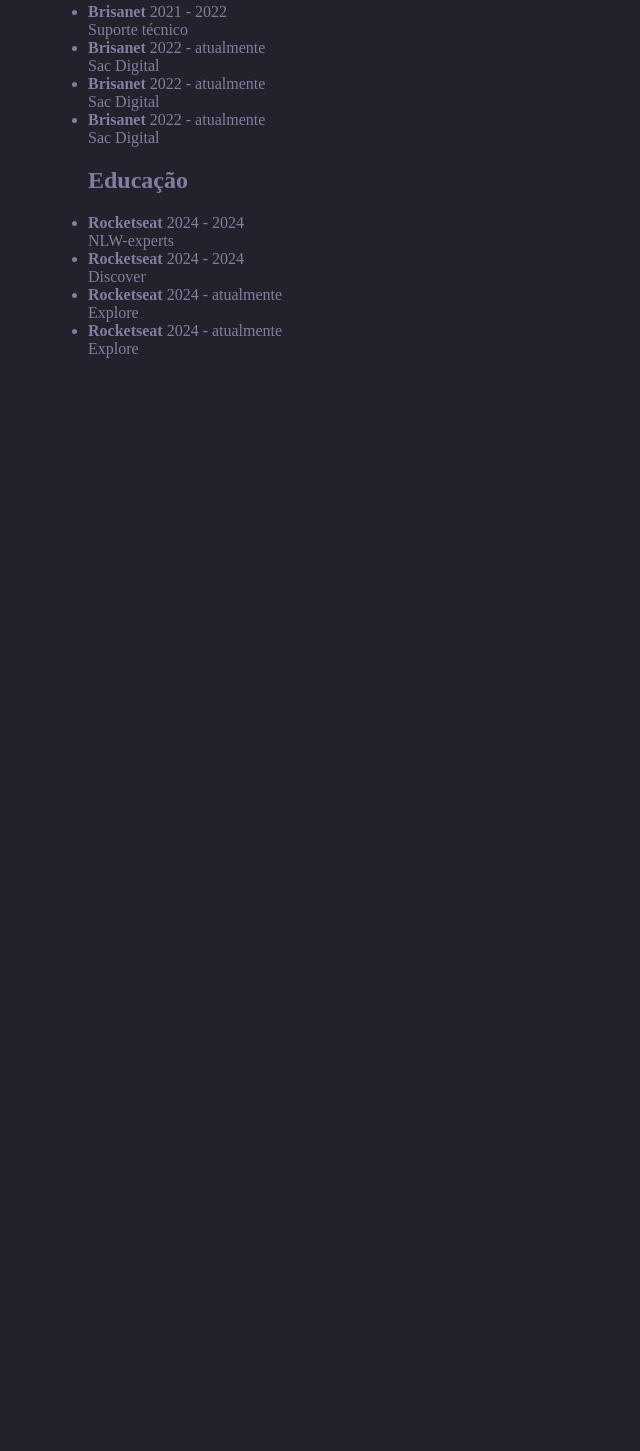
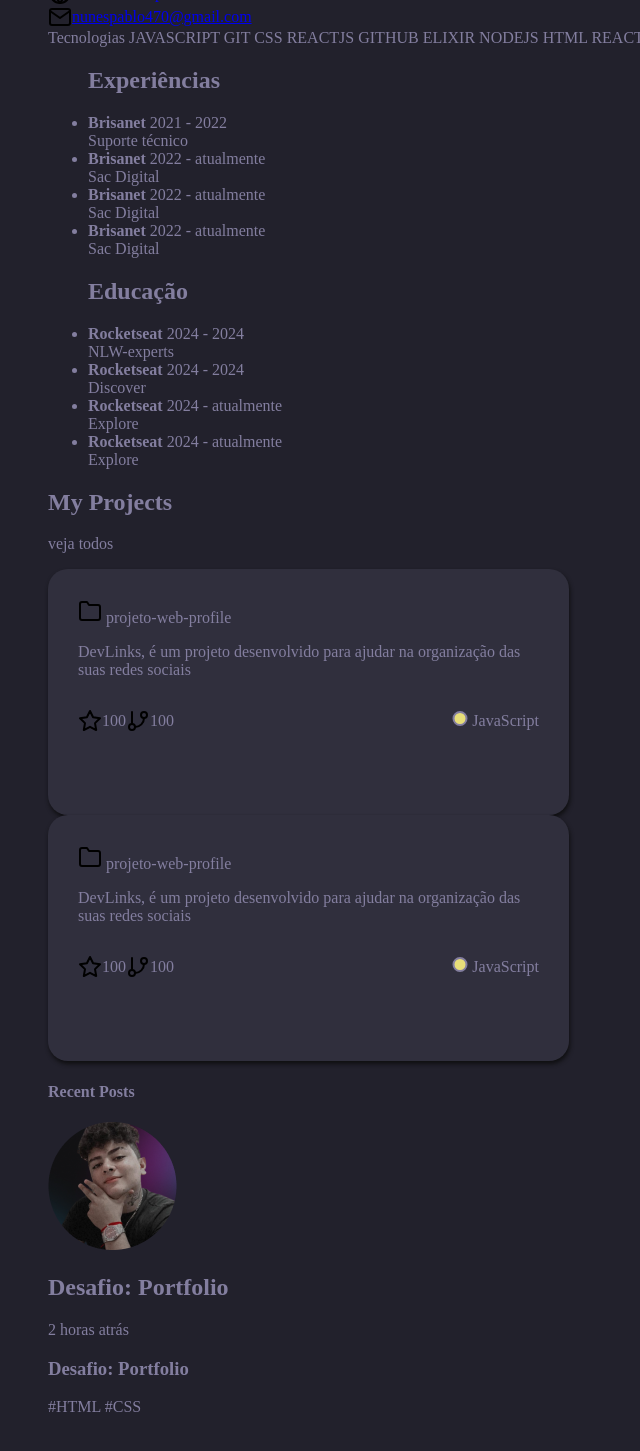
Before and after one commit to erikpablo/portfolio, a plain HTML site: page index.html in a window 1280 px wide. Shown: the part 479-1930 px from the top of the page, without its empty margins (0-640 px from the left). Before the commit the page ends 901 px from the top, so only its background shows below. Drawn offline with Linux system fonts and the light colour scheme.

Commit message:
add-html

```diff
--- a/index.html
+++ b/index.html
@@ -54,9 +54,17 @@
       </a>
     </nav>
 
-    <div id="technologies">
-      <h2>Tecnologias</h2>
-
+    <div id="tech">
+      <span>Tecnologias</hspan>
+      <span>JAVASCRIPT</span>
+      <span>GIT</span>
+      <span>CSS</span>
+      <span>REACTJS</span>
+      <span>GITHUB</span>
+      <span>ELIXIR</span>
+      <span>NODEJS</span>
+      <span>HTML</span>
+      <span>REACT NATIVE</span>
     </div>
 
     <ul>
@@ -121,6 +129,101 @@
 
   </div>
 
-  <div id="projects"> </div>
+  <div id="projects">
+
+    <div class="mypro">
+      <h2>My Projects</h2>
+      <p>veja todos</p>
+    </div>
+
+    <div class="card">
+
+      <a href="https://github.com/erikpablo/projeto-web-profile" target="_blank">
+
+        <span>
+         <img src="assets/folder.svg" alt="Pastinha">
+         projeto-web-profile
+        </span>
+
+        <p>
+          DevLinks, é um projeto desenvolvido para ajudar na organização das suas redes sociais
+        </p>
+
+        <div>
+          <div>
+           <span>
+             <img src="assets/star.svg" alt="">
+             100
+           </span>
+
+           <span>
+             <img src="assets/git-branch.svg" alt="">
+             100
+           </span>
+          </div>
+
+          <p>
+            <img src="assets/Ellipse.svg" alt="">
+            JavaScript
+          </p>
+
+        </div>
+      </a>
+
+      <a href="https://github.com/erikpablo/projeto-web-profile" target="_blank">
+
+        <span>
+         <img src="assets/folder.svg" alt="Pastinha">
+         projeto-web-profile
+        </span>
+
+        <p>
+          DevLinks, é um projeto desenvolvido para ajudar na organização das suas redes sociais
+        </p>
+
+        <div>
+          <div>
+           <span>
+             <img src="assets/star.svg" alt="">
+             100
+           </span>
+
+           <span>
+             <img src="assets/git-branch.svg" alt="">
+             100
+           </span>
+          </div>
+
+          <p>
+            <img src="assets/Ellipse.svg" alt="">
+            JavaScript
+          </p>
+
+        </div>
+      </a>
+
+    </div>
+
+    <h4>Recent Posts</h4>
+
+    <div id="recent">
+      <img src="images/img.png" alt="">
+
+      <div>
+        <h2>Desafio: Portfolio</h2>
+
+        <p>2 horas atrás</p>
+
+        <h3>Desafio: Portfolio</h3>
+
+        <div>
+          <span>#HTML</span>
+          <span>#CSS</span>
+        </div>
+      </div>
+    </div>
+
+
+  </div>
 </body>
 </html>
--- a/style.css
+++ b/style.css
@@ -2,6 +2,11 @@ body {
   background: #22212C;
   color:  #837E9F;
   padding: 40px 40px;
+}
+
+nav a {
+  display: flex;
+  align-items: center;
 }
 
 #profile {
@@ -11,4 +16,36 @@ body {
   background: #302F3D;
   border-radius: 20px;
   text-align: center;
+  box-shadow: 1px 3px 4px #0f0f11;
 }
+
+#linksp a {
+  display: flex;
+  align-items: center;
+}
+
+.card a{
+  display: flex;
+  flex-direction: column;
+
+  width: 461px;
+  height: 186px;
+  padding: 30px 30px;
+  border-radius: 20px;
+  text-decoration: none;
+
+  background: #302F3D;
+  color: #837E9F;
+  box-shadow: 1px 3px 4px #0f0f11;
+}
+
+.card a div {
+  display: flex;
+  align-items: center;
+  justify-content: space-between;
+}
+
+.card a div div span{
+  display: flex;
+  align-items: center;
+}
```
Also changed, not shown: assets/Ellipse.svg (added).
